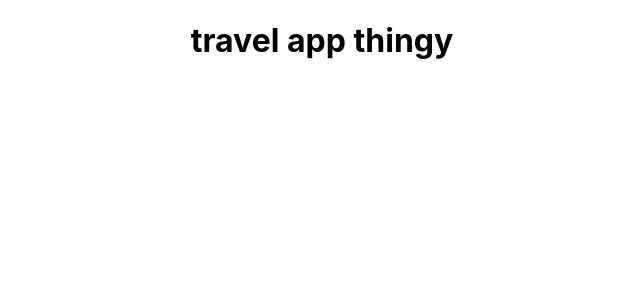
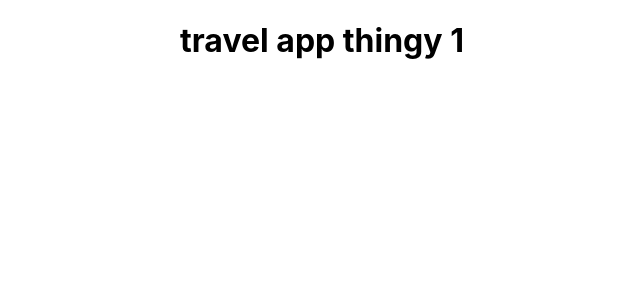
Before and after one commit to karthik-36/travel-app, a React (Create React App) app: page / in a window 1280 px wide. Shown: the top 300 px of the page, without its empty margins (318-958 px from the left). Built offline with nearby package versions, Linux system fonts and the light colour scheme.

Commit message:
initial commit

```diff
--- a/src/App.js
+++ b/src/App.js
@@ -4,7 +4,7 @@ import './App.css';
 function App() {
   return (
     <div className="App">
-      <h1>travel app thingy</h1>
+      <h1>travel app thingy 1</h1>
     </div>
   );
 }
```
Also changed, not shown: data/travelCards.js (added).
